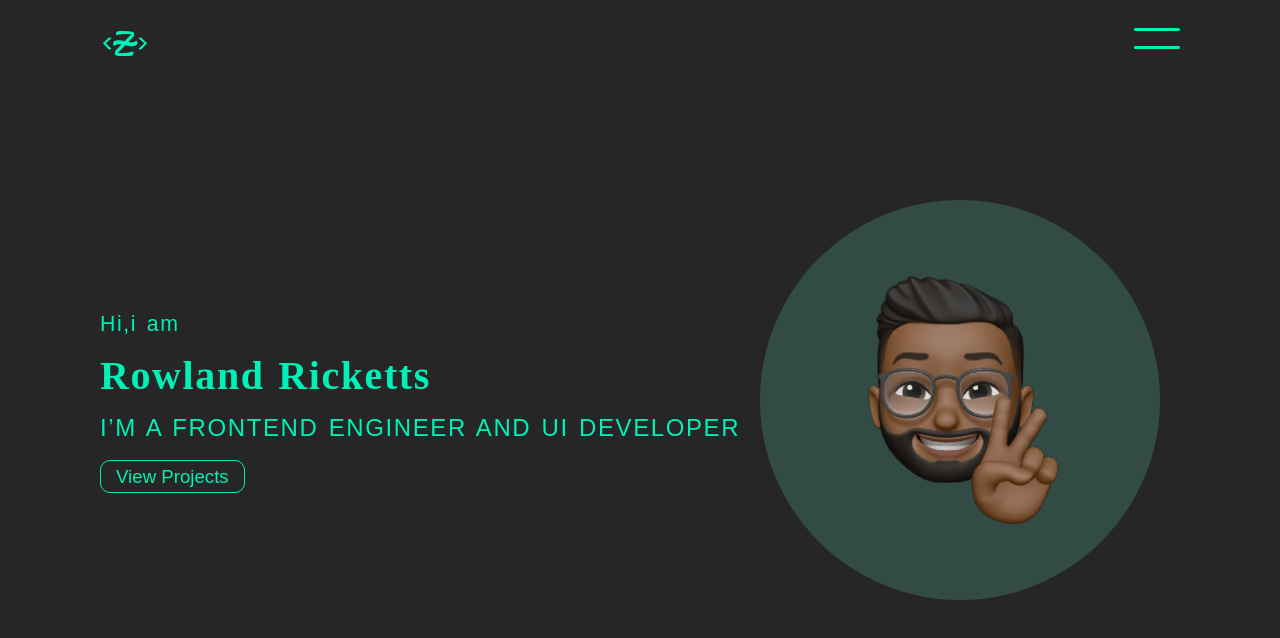
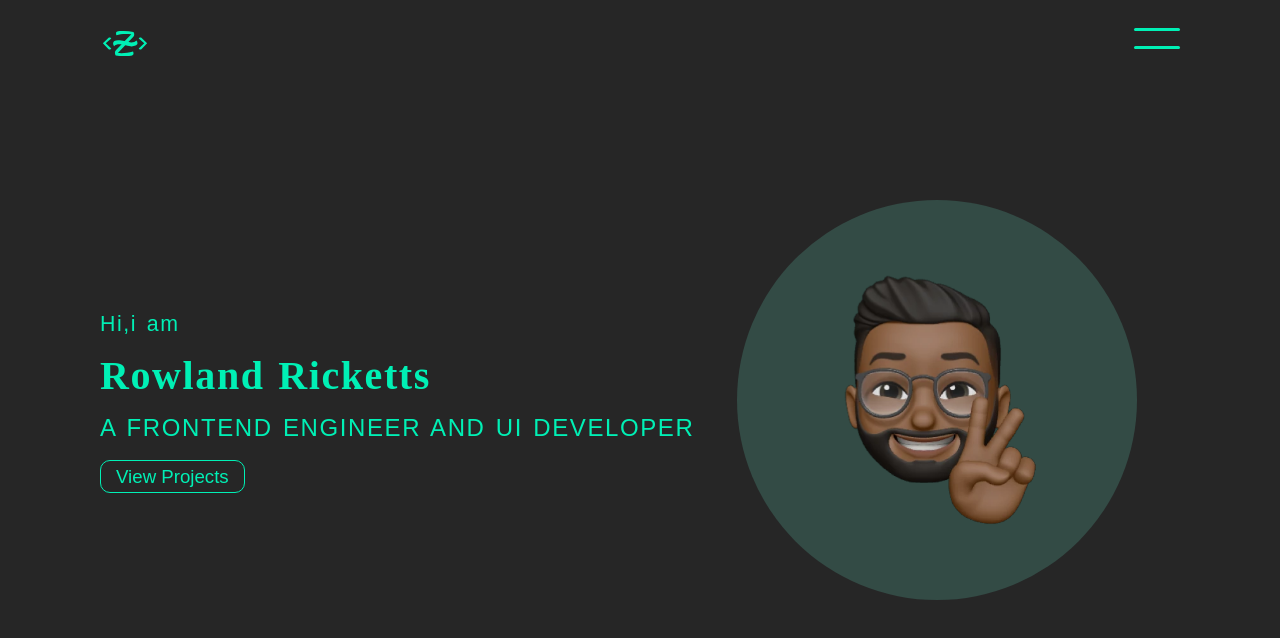
Before and after one commit to Z3phyron/Rowland, a React (Create React App) app: page / in a window 1280 px wide. Shown: the top 638 px of the page. Built offline with nearby package versions, Linux system fonts and the light colour scheme.

Commit message:
Update Home.jsx

```diff
--- a/src/components/pages/Home.jsx
+++ b/src/components/pages/Home.jsx
@@ -25,7 +25,7 @@ const Home = () => {
                 </h2>
                 <h4>
                     <span className="hide">
-                    I’M A FRONTEND ENGINEER AND UI DEVELOPER
+                    A FRONTEND ENGINEER AND UI DEVELOPER
                     </span>
                 </h4>
 
```
